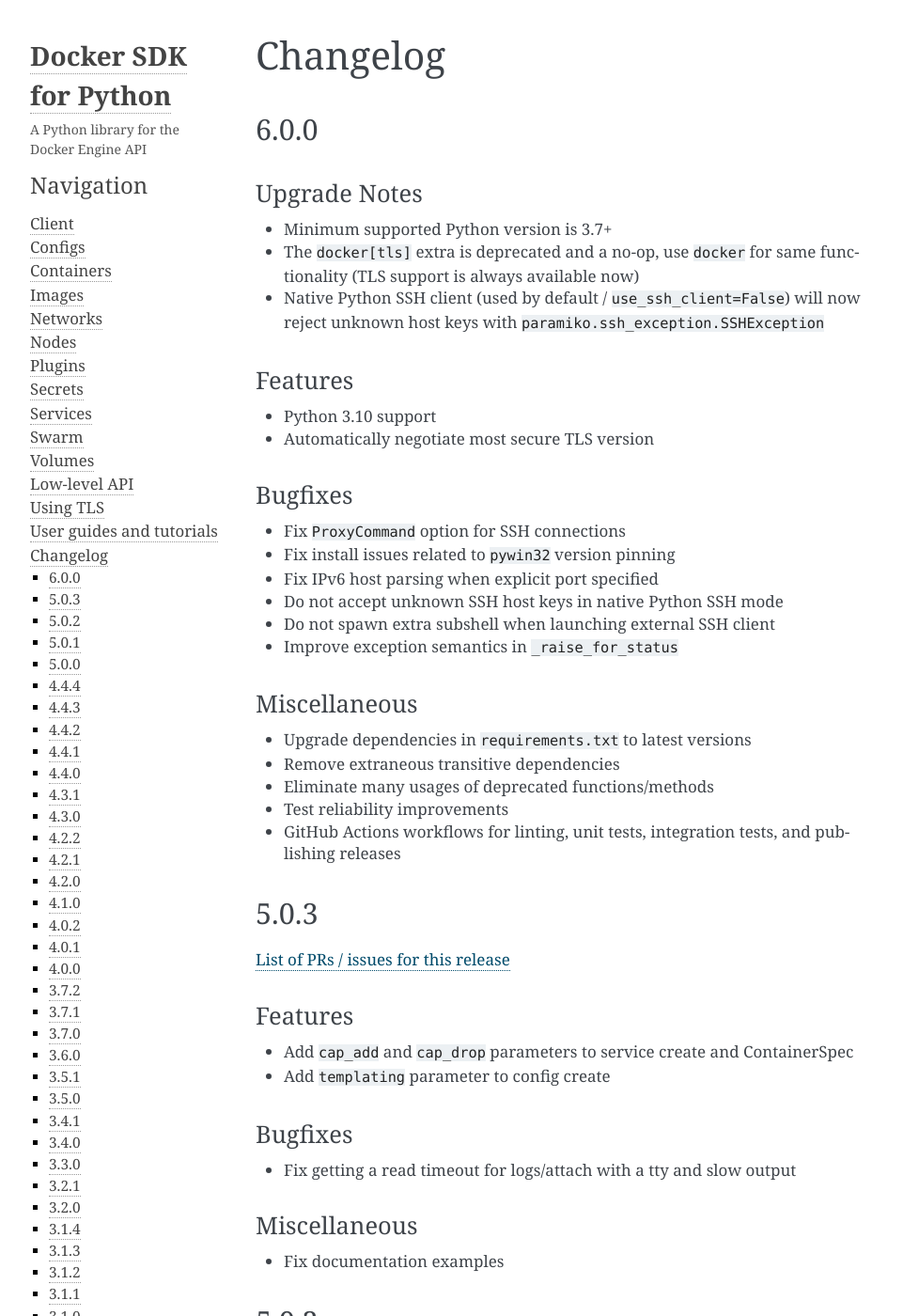
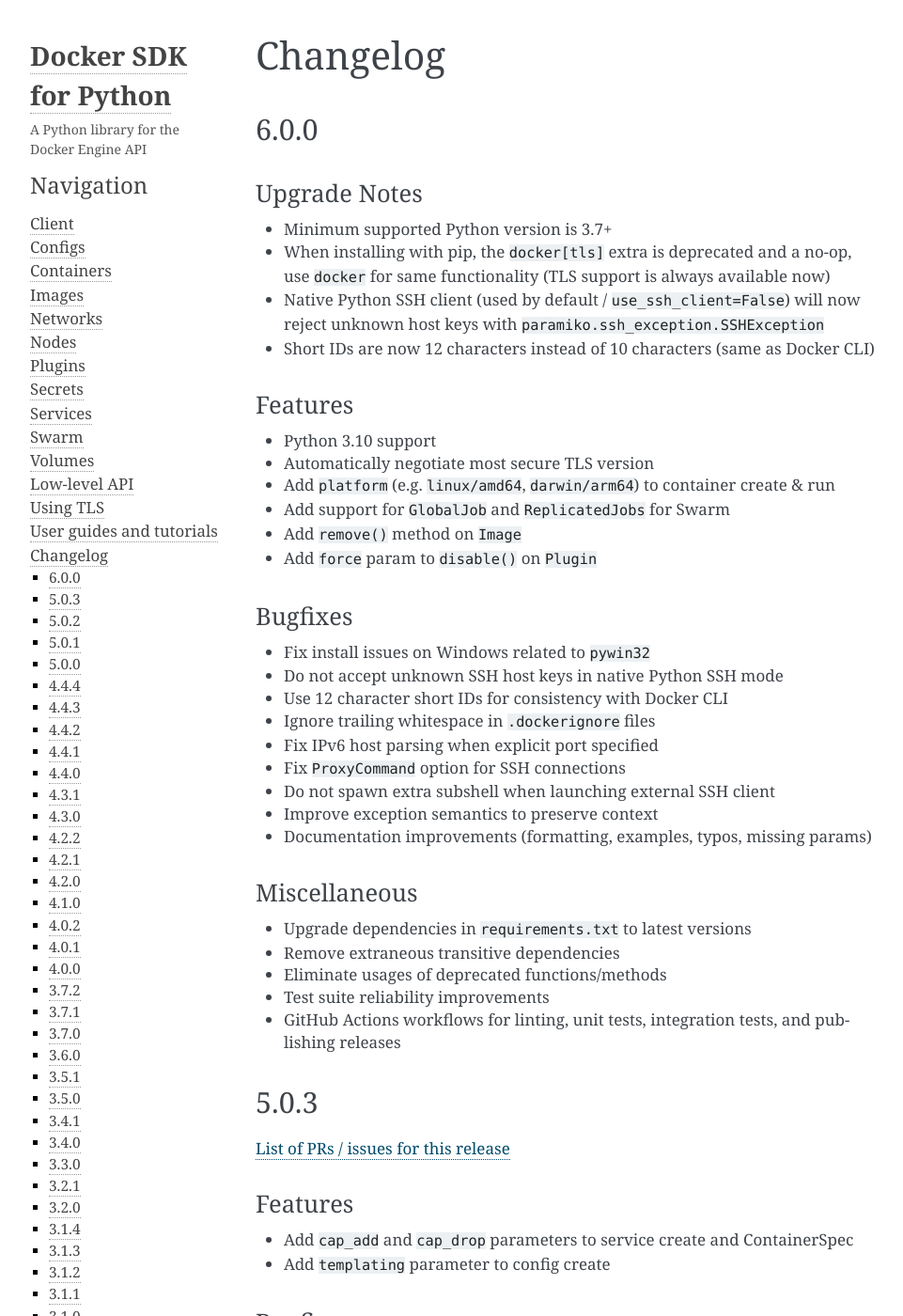
Before and after one commit to docker/docker-py, a Sphinx documentation site: the page built from docs/change-log.md, in a window 1280 px wide and 1400 px high. Shown: the whole window at 94% size, without its empty margins (148-1109 px from the left). Built offline with Sphinx 7.4.7, drawn with Linux system fonts in a browser that asks for light colours.

Commit message:
docs: add more 6.0.0 changes
Signed-off-by: Milas Bowman <milas.bowman@docker.com>

```diff
--- a/docs/change-log.md
+++ b/docs/change-log.md
@@ -6,28 +6,36 @@
 
 ### Upgrade Notes
 - Minimum supported Python version is 3.7+
-- The `docker[tls]` extra is deprecated and a no-op, use `docker` for same
-  functionality (TLS support is always available now)
+- When installing with pip, the `docker[tls]` extra is deprecated and a no-op,
+  use `docker` for same functionality (TLS support is always available now)
 - Native Python SSH client (used by default / `use_ssh_client=False`) will now
   reject unknown host keys with `paramiko.ssh_exception.SSHException`
+- Short IDs are now 12 characters instead of 10 characters (same as Docker CLI)
 
 ### Features
 - Python 3.10 support
 - Automatically negotiate most secure TLS version
-
-### Bugfixes
+- Add `platform` (e.g. `linux/amd64`, `darwin/arm64`) to container create & run
+- Add support for `GlobalJob` and `ReplicatedJobs` for Swarm
+- Add `remove()` method on `Image`
+- Add `force` param to `disable()` on `Plugin`
+
+### Bugfixes
+- Fix install issues on Windows related to `pywin32`
+- Do not accept unknown SSH host keys in native Python SSH mode
+- Use 12 character short IDs for consistency with Docker CLI
+- Ignore trailing whitespace in `.dockerignore` files
+- Fix IPv6 host parsing when explicit port specified
 - Fix `ProxyCommand` option for SSH connections
-- Fix install issues related to `pywin32` version pinning
-- Fix IPv6 host parsing when explicit port specified
-- Do not accept unknown SSH host keys in native Python SSH mode
 - Do not spawn extra subshell when launching external SSH client
-- Improve exception semantics in `_raise_for_status`
+- Improve exception semantics to preserve context
+- Documentation improvements (formatting, examples, typos, missing params)
 
 ### Miscellaneous
 - Upgrade dependencies in `requirements.txt` to latest versions
 - Remove extraneous transitive dependencies
-- Eliminate many usages of deprecated functions/methods
-- Test reliability improvements
+- Eliminate usages of deprecated functions/methods
+- Test suite reliability improvements
 - GitHub Actions workflows for linting, unit tests, integration tests, and
   publishing releases
 
```
